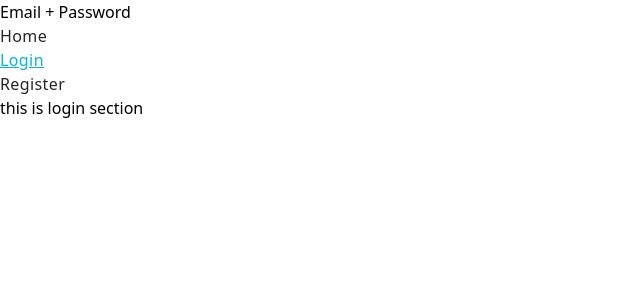
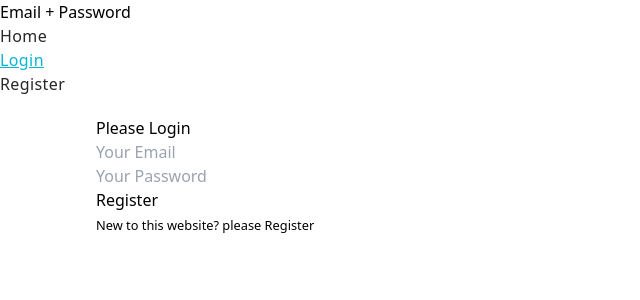
Before and after one commit to MAINULIS/email-password-auth, a React (Vite) app: page /login in a window 1280 px wide. Shown: the top 300 px of the page, without its empty margins (0-640 px from the left). Built offline with nearby package versions, Linux system fonts and the light colour scheme.

Commit message:
login form created and password validation regular expression added

```diff
--- a/src/components/Home.jsx
+++ b/src/components/Home.jsx
@@ -2,8 +2,8 @@ import React from 'react';
 
 const Home = () => {
     return (
-        <div className='my-container'>
-            this is home
+        <div className='my-container m-10'>
+            <h2 className='text-3xl font-bold text-indigo-700'>Welcome To This Website---></h2>
         </div>
     );
 };
--- a/src/components/Login.jsx
+++ b/src/components/Login.jsx
@@ -1,9 +1,59 @@
-import React from 'react';
+import { getAuth, signInWithEmailAndPassword } from 'firebase/auth';
+import React, { useState } from 'react';
+import app from '../firebase/firebase.config';
+import { Link } from 'react-router-dom';
 
+const auth = getAuth(app);
 const Login = () => {
+    const [error, setError] = useState('');
+    const [success, setSuccess] = useState('');
+
+    const handleLogin = event =>{
+        event.preventDefault();
+
+        const form = event.target;
+        const email = form.email.value;
+        const password = form.password.value;
+        console.log(email, password)
+        // Validation
+        setError('');
+        setSuccess('');
+        if(!/(?=.*[a-z].*[a-z])/.test(password)){
+            setError('Please use at least 2 letter at your password')
+            return;
+        }
+        else if(!/(?=.*[!@$*#&])/.test(password)){
+            setError('Please use at least a special character at your password')
+            return;
+        }
+        else if(password.length < 6){
+            setError('password should be at least six characters')
+            return;
+        }
+
+        signInWithEmailAndPassword(app, email, password)
+        .then(result =>{
+            const loggedUser = result.user;
+            setSuccess('User logged In successfully')
+            setError('')
+        })
+        .catch(error =>{
+            setError(error.message)
+        })
+    }
     return (
-        <div>
-            <h3 className='text-3xl'>this is login section</h3>
+        <div className='my-container  text-center mt-4 '>
+            <h3 className='text-3xl tracking-wide font-bold mb-5 text-zinc-700'>Please Login</h3>
+            <form onSubmit={handleLogin} className='p-4'>
+               <input className='border border-gray-500 px-2 ' type="email" name="email" id=" email" placeholder='Your Email' required />
+               <br />
+               <input className='border border-gray-500 px-2 mt-4' type="password" name="password" id="password" placeholder='Your Password' required />
+               <br />
+               <p className='text-red-500'>{error}</p>
+               <p className='text-blue-600'></p>
+               <input className='border rounded font-medium bg-lime-600 hover:bg-lime-500 hover:text-white mt-5 border-gray-500 px-4 py-1' type="submit" value="Register" />
+               <p><small>New to this website? please <Link className='text-blue-600 underline' to="/register">Register</Link></small></p>
+            </form>
         </div>
     );
 };
--- a/src/components/Register.jsx
+++ b/src/components/Register.jsx
@@ -1,6 +1,7 @@
 import React, { useState } from 'react';
 import {createUserWithEmailAndPassword, getAuth} from 'firebase/auth'
 import app from '../firebase/firebase.config';
+import { Link } from 'react-router-dom';
 
 const auth = getAuth(app);
 
@@ -27,7 +28,7 @@ const Register = () => {
             return;
         }
         else if(password.length < 6){
-            setError('password should be greater than six')
+            setError('password should be at least six characters')
             return
         }
 
@@ -55,8 +56,8 @@ const Register = () => {
         // console.log(event.target.value)
     }
     return (
-        <div className='my-container  text-center mt-4'>
-            <h3 className='text-3xl tracking-wide font-bold mb-5'>Please Register</h3>
+        <div className='my-container  text-center mt-4 '>
+            <h3 className='text-3xl tracking-wide font-bold mb-5 text-zinc-800'>Please Register</h3>
 
             <form onSubmit={handleSubmit} className='p-4'>
                <input onChange={handleEmailChange} className='border border-gray-500 px-2 ' type="email" name="email" id=" email" placeholder='Your Email' required />
@@ -66,6 +67,7 @@ const Register = () => {
                <p className='text-red-500'>{error}</p>
                <p className='text-blue-600'>{success}</p>
                <input className='border rounded font-medium bg-fuchsia-400 hover:bg-fuchsia-500 mt-5 border-gray-500 px-4 py-1' type="submit" value="Register" />
+               <p><small>New to this website? please <Link className='text-blue-600 underline' to="/login">Login</Link></small></p>
             </form>
         </div>
     );
```
